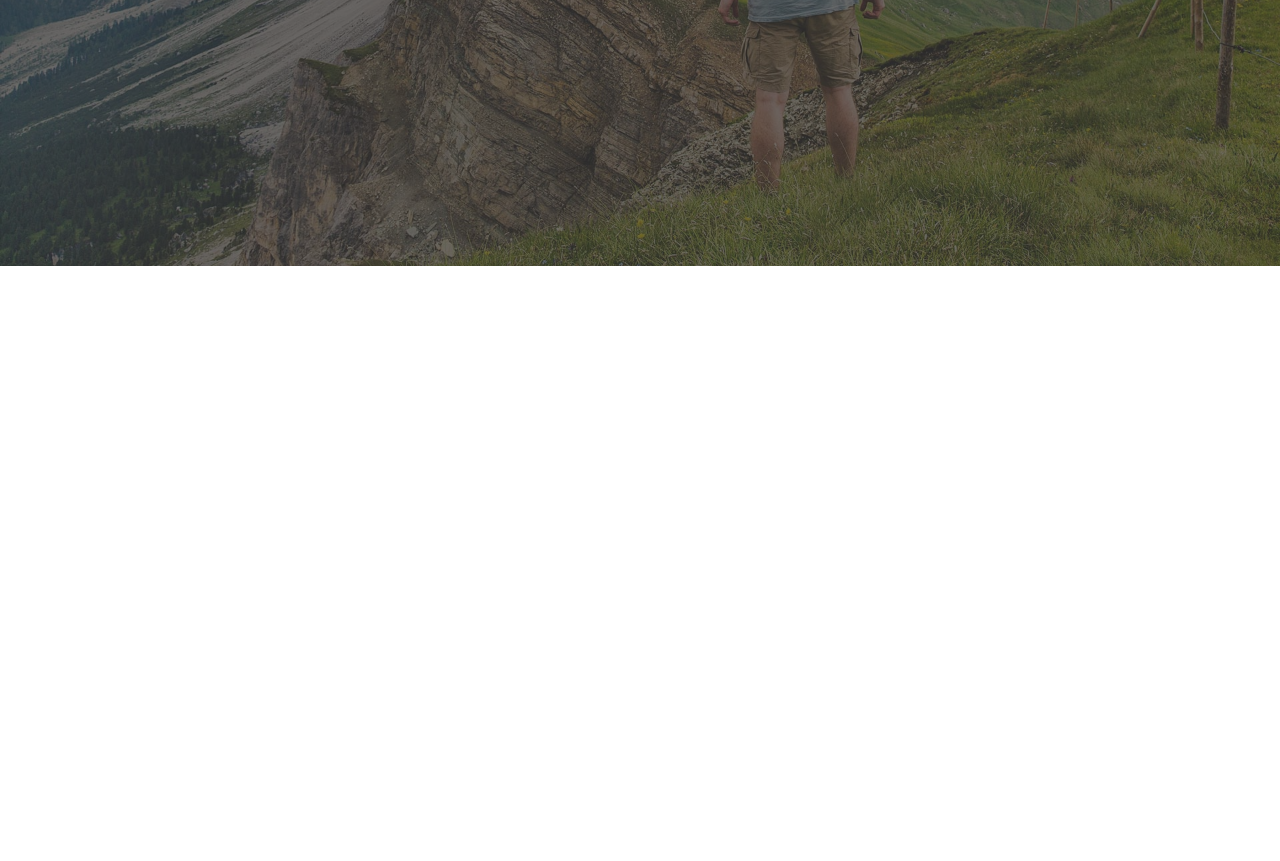
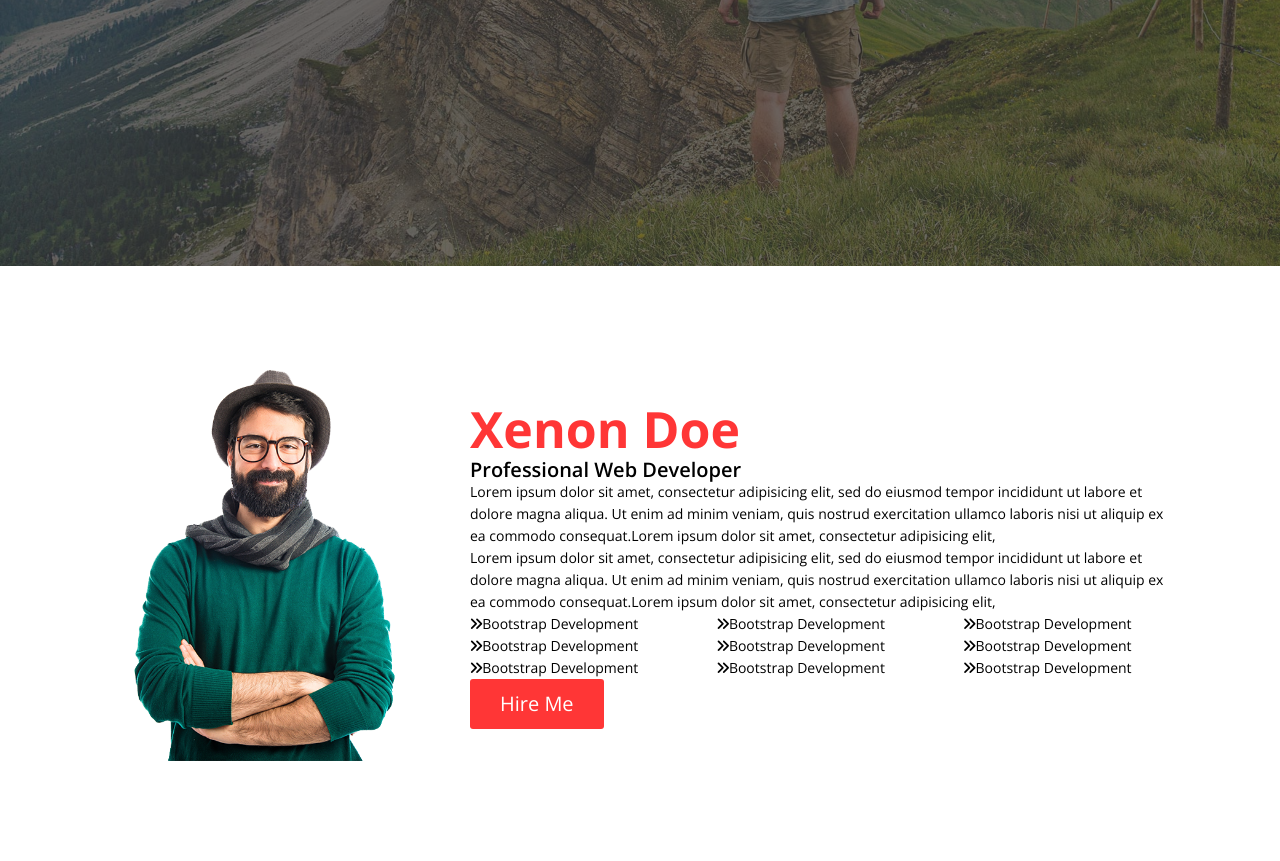
Before and after one commit to Hridoy-Haque/sass_demo_One, a plain HTML site: page index.html in a window 1280 px wide. Shown: the part 534-1395 px from the top of the page. Before the commit the page ends 800 px from the top, so only its background shows below. Drawn offline with nearby package versions, Linux system fonts and the light colour scheme; files that its build step writes are made by us from their sources.

Commit message:
complete about part

```diff
--- a/assets/sass/base/_reset.scss
+++ b/assets/sass/base/_reset.scss
@@ -39,6 +39,22 @@ ul{
     }
 }
 
+/* padding and margin */
+@for $i from 1 through 10{
+    .pt-#{$i * 10}{
+        padding-top: 10px * $i;
+    }
+    .pb-#{$i * 10}{
+        padding-bottom: 10px * $i;
+    }
+    .mt-#{$i * 10}{
+        margin-top: 10px * $i;
+    }
+    .mb-#{$i * 10}{
+        margin-bottom: 10px * $i;
+    }
+
+}
 
 /* button CSS*/
 .btn {
--- a/assets/sass/base/_veriable.scss
+++ b/assets/sass/base/_veriable.scss
@@ -3,9 +3,11 @@
 $white: #fff;
 $black : #333;
 /*theme color*/
+$btn-color : #fff;
+
+$link-hover : #ff3636;
+$heading-color : #ff3636;
+$btn-bg : #ff3636;
 $link-color : #333;
-$link-hover : #ff3636;
 $border-color : #333;
-$btn-bg : #ff3636;
-$btn-color : #fff;
 $btn-hover : #333;
--- /dev/null
+++ b/assets/sass/layout/_about.scss
@@ -0,0 +1,31 @@
+.about-area{
+    .about-img{
+        img{
+
+        }
+    }
+    .about-content{
+        h2{
+            font-size: 50px;
+            line-height: 60px;
+            text-transform: capitalize;
+            font-weight: 800;
+            color: $heading-color;
+        }
+        h4{
+            font-size: 20px;
+            text-transform: capitalize;
+        }
+        p{
+
+        }
+        ul{
+            li{
+
+            }
+        }
+        a{
+
+        }
+    }
+}
--- a/assets/sass/layout/_all.scss
+++ b/assets/sass/layout/_all.scss
@@ -1,2 +1,6 @@
 @import "header";
 @import "banner";
+@import "about";
+@import "service";
+@import "blog";
+@import "testimonial";
--- a/index.html
+++ b/index.html
@@ -6,9 +6,9 @@
     <meta http-equiv="X-UA-Compatible" content="IE=edge">
     <meta name="viewport" content="width=device-width, initial-scale=1.0">
     <title>XENON SASS</title>
-    <link rel="stylesheet" href="assets/css/plugins/magnific-popup/magnific-popup.css">
-    <link rel="stylesheet" href="assets/css/plugins/font-awesome/css/all.min.css">
-    <link rel="stylesheet" href="assets/css/plugins/slick-slider/slick.css">
+    <!-- <link rel="stylesheet" href="assets/css/plugins/magnific-popup/magnific-popup.css"> -->
+    <link rel="stylesheet" href="assets/sass/plugins/font-awesome/css/all.min.css">
+    <!-- <link rel="stylesheet" href="assets/css/plugins/slick-slider/slick.css"> -->
     <link rel="stylesheet" href="assets/css/style.css">
 </head>
 
@@ -42,13 +42,16 @@
 
     <!-- main part start -->
     <main>
+
+        <!-- header section  -->
+
         <section class="banner-area bg-overlay d-flex align-items-center" style="background-image:url('assets/img/banner/banner-back.jpg') ;">
             <div class="container">
                 <div class="row">
                     <div class="col-xl-12">
                         <div class="banner-content text-center">
                             <h1>I Am xenon doe</h1>
-                            <h4>Developer - Freelancer - Photographer</h4>
+                            <h4 class="mb-40" >Developer - Freelancer - Photographer</h4>
                             <a href="" class="btn btn-primary">contact me</a>
                             <a href="" class="btn btn-border">
                                 portfolio
@@ -58,6 +61,53 @@
                 </div>
             </div>
         </section>
+
+        <!-- about section  -->
+        <section class="about-area pb-100 pt-100">
+            <div class="container">
+                <div class="row align-items-center">
+                    <div class="col-xl-4">
+                        <div class="about-img">
+                            <img src="assets/img/about/about-me.png" alt="">
+                        </div>
+                    </div>
+                    <div class="col-xl-8">
+                        <div class="about-content">
+                            <h2>Xenon Doe</h2>
+                            <h4>Professional Web Developer</h4>
+                            <p>Lorem ipsum dolor sit amet, consectetur adipisicing elit, sed do eiusmod tempor incididunt ut labore et dolore magna aliqua. Ut enim ad minim veniam, quis nostrud exercitation ullamco laboris nisi ut aliquip ex ea commodo consequat.Lorem ipsum dolor sit amet, consectetur adipisicing elit,</p>
+                            <p>Lorem ipsum dolor sit amet, consectetur adipisicing elit, sed do eiusmod tempor incididunt ut labore et dolore magna aliqua. Ut enim ad minim veniam, quis nostrud exercitation ullamco laboris nisi ut aliquip ex ea commodo consequat.Lorem ipsum dolor sit amet, consectetur adipisicing elit,</p>
+                            <div class="row">
+                                <div class="col-xl-4">
+                                    <ul>
+                                        <li><i class="fa-solid fa-angles-right"></i>Bootstrap Development</li>
+                                        <li><i class="fa-solid fa-angles-right"></i>Bootstrap Development</li>
+                                        <li><i class="fa-solid fa-angles-right"></i>Bootstrap Development</li>
+                                    </ul>
+                                </div>
+                                <div class="col-xl-4">
+                                    <ul>
+                                        <li><i class="fa-solid fa-angles-right"></i>Bootstrap Development</li>
+                                        <li><i class="fa-solid fa-angles-right"></i>Bootstrap Development</li>
+                                        <li><i class="fa-solid fa-angles-right"></i>Bootstrap Development</li>
+                                    </ul>
+                                </div>
+                                <div class="col-xl-4">
+                                    <ul>
+                                        <li><i class="fa-solid fa-angles-right"></i>Bootstrap Development</li>
+                                        <li><i class="fa-solid fa-angles-right"></i>Bootstrap Development</li>
+                                        <li><i class="fa-solid fa-angles-right"></i>Bootstrap Development</li>
+                                    </ul>
+                                </div>
+
+                            </div>
+                            <a href="#" class="btn btn-primary">hire me</a>
+                        </div>
+                    </div>
+                </div>
+            </div>
+        </section>
+
     </main>
 
 
```
Also changed, not shown: assets/css/style.css, assets/sass/layout/_blog.scss (added), assets/sass/layout/_service.scss (added), assets/sass/layout/_testimonial.scss (added), assets/sass/plugins/font-awesome/css/all.min.css (added), assets/sass/plugins/font-awesome/webfonts/fa-brands-400.ttf (added), assets/sass/plugins/font-awesome/webfonts/fa-brands-400.woff2 (added), assets/sass/plugins/font-awesome/webfonts/fa-regular-400.ttf (added), assets/sass/plugins/font-awesome/webfonts/fa-regular-400.woff2 (added), assets/sass/plugins/font-awesome/webfonts/fa-solid-900.ttf (added), assets/sass/plugins/font-awesome/webfonts/fa-solid-900.woff2 (added), assets/sass/plugins/font-awesome/webfonts/fa-v4compatibility.ttf (added), assets/sass/plugins/font-awesome/webfonts/fa-v4compatibility.woff2 (added), 1 other file.
